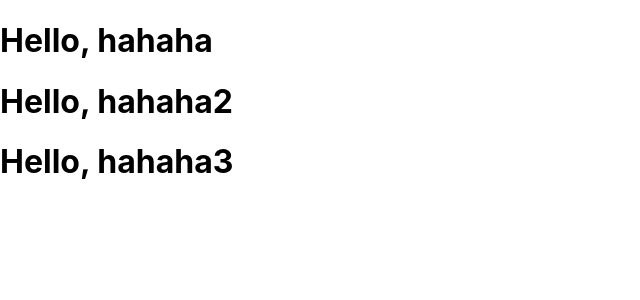
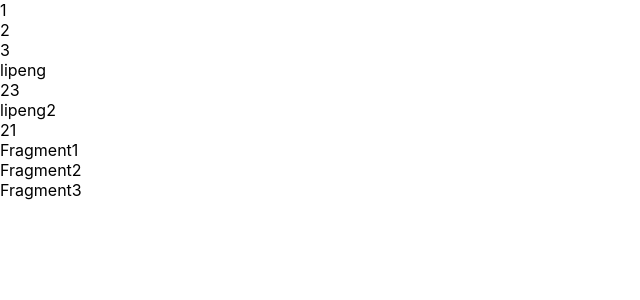
Before and after one commit to lipengzhenshuai/reactLearn, a React (Create React App) app: page / in a window 1280 px wide. Shown: the top 300 px of the page, without its empty margins (0-640 px from the left). Built offline with nearby package versions, Linux system fonts and the light colour scheme.

Commit message:
[fix] 增加fragment模块

```diff
--- /dev/null
+++ b/src/pages/senior/5fragments.jsx
@@ -0,0 +1,53 @@
+import React, {Fragment} from 'react';
+
+
+// 简写
+function FragmentsFunc() {
+
+    return (
+        <>
+            <div>1</div>
+            <div>2</div>
+            <div>3</div>
+        </>
+    )
+}
+
+
+// 带key
+function FragmentsKeyFunc() {
+
+    let a = [
+        {
+            name:'lipeng',
+            age:23
+        },
+        {
+            name:'lipeng2',
+            age:21
+        },
+    ];
+    return (
+        a.map(item => (
+            <Fragment>
+                <div>{ item.name }</div>
+                <div>{ item.age }</div>
+            </Fragment>
+        ))
+    )
+}
+
+export default class codeSplit extends React.Component {
+
+    render() {
+        return (
+            <Fragment>
+                <FragmentsFunc></FragmentsFunc>
+                <FragmentsKeyFunc></FragmentsKeyFunc>
+                <div>Fragment1</div>
+                <div>Fragment2</div>
+                <div>Fragment3</div>
+            </Fragment>
+        )
+    }
+}
```
Also changed, not shown: src/index.js (+7 -1 lines).
